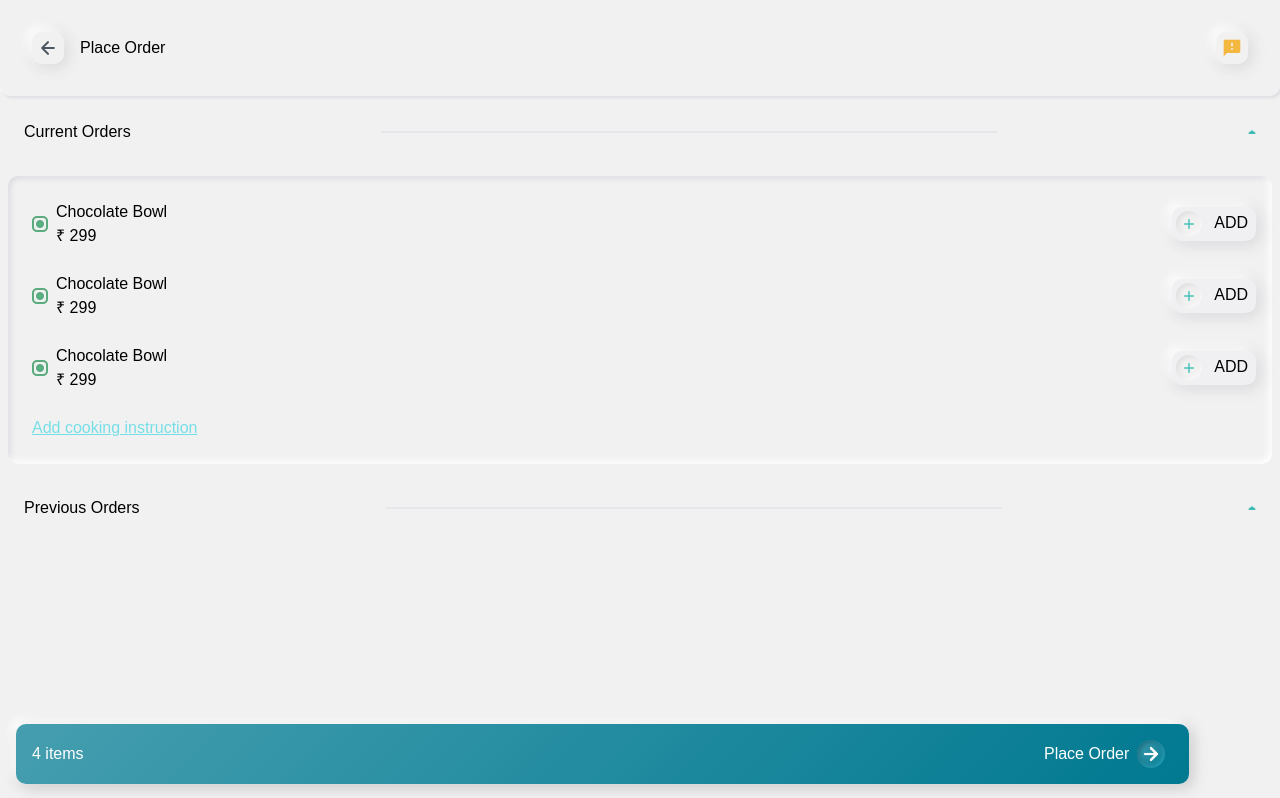
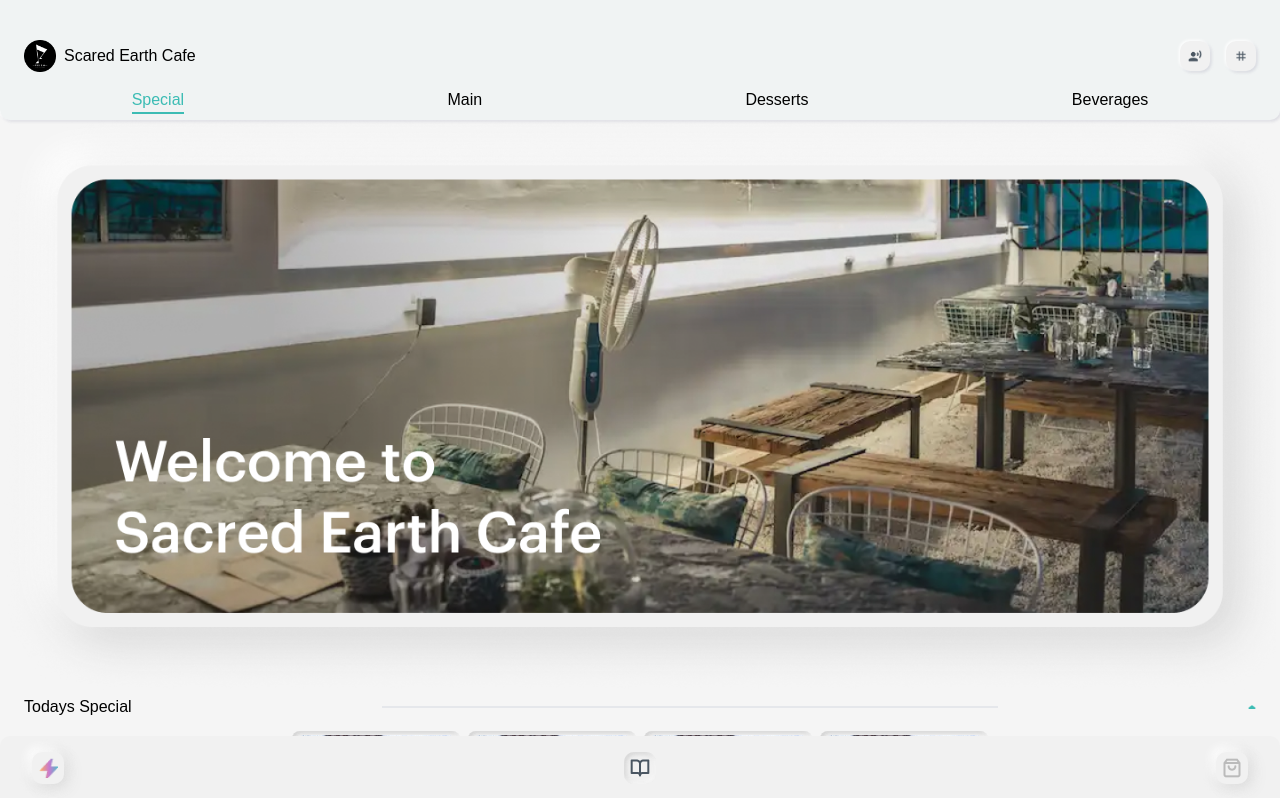
Before and after one commit to vanshika703/toast-app, a React (Create React App) app: page / in a window 1280 px wide. Shown: the top 798 px of the page. Built offline with nearby package versions, Linux system fonts and the light colour scheme.

Commit message:
feat: add routing and links

```diff
--- a/package.json
+++ b/package.json
@@ -8,6 +8,7 @@
     "@testing-library/user-event": "^13.5.0",
     "react": "^18.2.0",
     "react-dom": "^18.2.0",
+    "react-router-dom": "^6.10.0",
     "react-scripts": "5.0.1",
     "web-vitals": "^2.1.4"
   },
--- a/public/index.html
+++ b/public/index.html
@@ -2,7 +2,7 @@
 <html lang="en">
   <head>
     <meta charset="utf-8" />
-    <link rel="icon" href="%PUBLIC_URL%/favicon.ico" />
+    <link rel="icon" href="../src/utils/img/logo.png" />
     <meta name="viewport" content="width=device-width, initial-scale=1" />
     <meta name="theme-color" content="#000000" />
     <meta
@@ -24,7 +24,7 @@
       work correctly both with client-side routing and a non-root public URL.
       Learn how to configure a non-root public URL by running `npm run build`.
     -->
-    <title>React App</title>
+    <title>Toast App</title>
   </head>
   <body>
     <noscript>You need to enable JavaScript to run this app.</noscript>
--- a/src/App.js
+++ b/src/App.js
@@ -1,10 +1,29 @@
-import Body from "./components/Body"
-import './App.css';
+import Body from "./components/Body";
+import "./App.css";
+import { createBrowserRouter, RouterProvider } from "react-router-dom";
+import SpecialMenu from "./components/SpecialMenu";
+import MainMenu from "./components/MainMenu";
+import Cart from "./components/Cart";
+
+const appRouter = createBrowserRouter([
+  {
+    path: "/",
+    element: <Body />,
+    children: [
+      { path: "/", element: <SpecialMenu /> },
+      { path: "/main", element: <MainMenu /> },
+    ],
+  },
+  {
+    path: "/cart",
+    element: <Cart />,
+  }
+]);
 
 function App() {
   return (
     <div className="App">
-      <Body/>
+      <RouterProvider router={appRouter}/>
     </div>
   );
 }
--- a/src/components/Body.js
+++ b/src/components/Body.js
@@ -3,16 +3,14 @@ import Footer from "./Footer"
 import MainMenu from "./MainMenu"
 import SpecialMenu from "./SpecialMenu"
 import Cart from "./Cart"
+import { Outlet } from "react-router-dom"
 
 const Body = () => {
   return (
     <div>
-        {/* <Header/>
-
-        <MainMenu/>
-        <SpecialMenu/>
-        <Footer/> */}
-        <Cart/>
+        <Header/>
+        <Outlet/>
+        <Footer/>
     </div>
   )
 }
--- a/src/components/Cart.js
+++ b/src/components/Cart.js
@@ -4,15 +4,18 @@ import waiter from "../utils/img/icon-waiter.png";
 import arrow from "../utils/img/arrow.png";
 import veg from "../utils/img/veg.png";
 import plus from "../utils/img/plus.png";
+import { Link } from "react-router-dom";
 
 const Cart = () => {
   return (
     <div className="bg-[#F1F1F1] min-h-screen">
       <div className="cart-header flex justify-between items-center p-8">
         <div className="flex items-center justify-between">
-          <button className="cart-btn h-8 w-8 mr-4">
-            <img src={leftarrow} alt="leftarrow" className="w-5 h-5 m-auto" />
-          </button>
+          <Link to="/">
+            <button className="cart-btn h-8 w-8 mr-4">
+              <img src={leftarrow} alt="leftarrow" className="w-5 h-5 m-auto" />
+            </button>
+          </Link>
           <h3>Place Order</h3>
         </div>
         <button className="cart-btn h-8 w-8">
--- a/src/components/Footer.js
+++ b/src/components/Footer.js
@@ -1,6 +1,7 @@
 import strike from "../utils/img/strike.png";
 import menu from "../utils/img/menu.png";
 import cart from "../utils/img/cart.png";
+import { Link } from "react-router-dom";
 const Footer = () => {
   return (
     <div className="footer flex justify-between p-4 px-8 w-full">
@@ -10,9 +11,11 @@ const Footer = () => {
       <button className="footer-btn btn-pressed">
         <img src={menu} alt="menu" className="h-5 w-5 m-auto" />
       </button>
-      <button className="footer-btn">
-        <img src={cart} alt="cart" className="h-5 w-5 m-auto" />
-      </button>
+      <Link to="/cart">
+        <button className="footer-btn">
+          <img src={cart} alt="cart" className="h-5 w-5 m-auto" />
+        </button>
+      </Link>
     </div>
   );
 };
--- a/src/components/Header.js
+++ b/src/components/Header.js
@@ -1,6 +1,7 @@
 import logo from "../utils/img/logo.png"
 import img1 from "../utils/img/record_voice_over_black_24dp 1.png"
 import img2 from "../utils/img/tag_black_24dp 1.png"
+import { Link } from "react-router-dom";
 
 const Header = () => {
   return (
@@ -16,8 +17,8 @@ const Header = () => {
         </div>
       </div>
       <div className="flex justify-around ">
-        <p className="text-[#3CBCB4] border-b-2 border-[#3CBCB4] mb-0">Special</p>
-        <p>Main</p>
+        <Link to="/"><p className="text-[#3CBCB4] border-b-2 border-[#3CBCB4] mb-0">Special</p></Link>
+        <Link to="/main"><p>Main</p></Link>
         <p>Desserts</p>
         <p>Beverages</p>
       </div>
```
Also changed, not shown: 1 other file (tests, documents, lock files or other folders).
